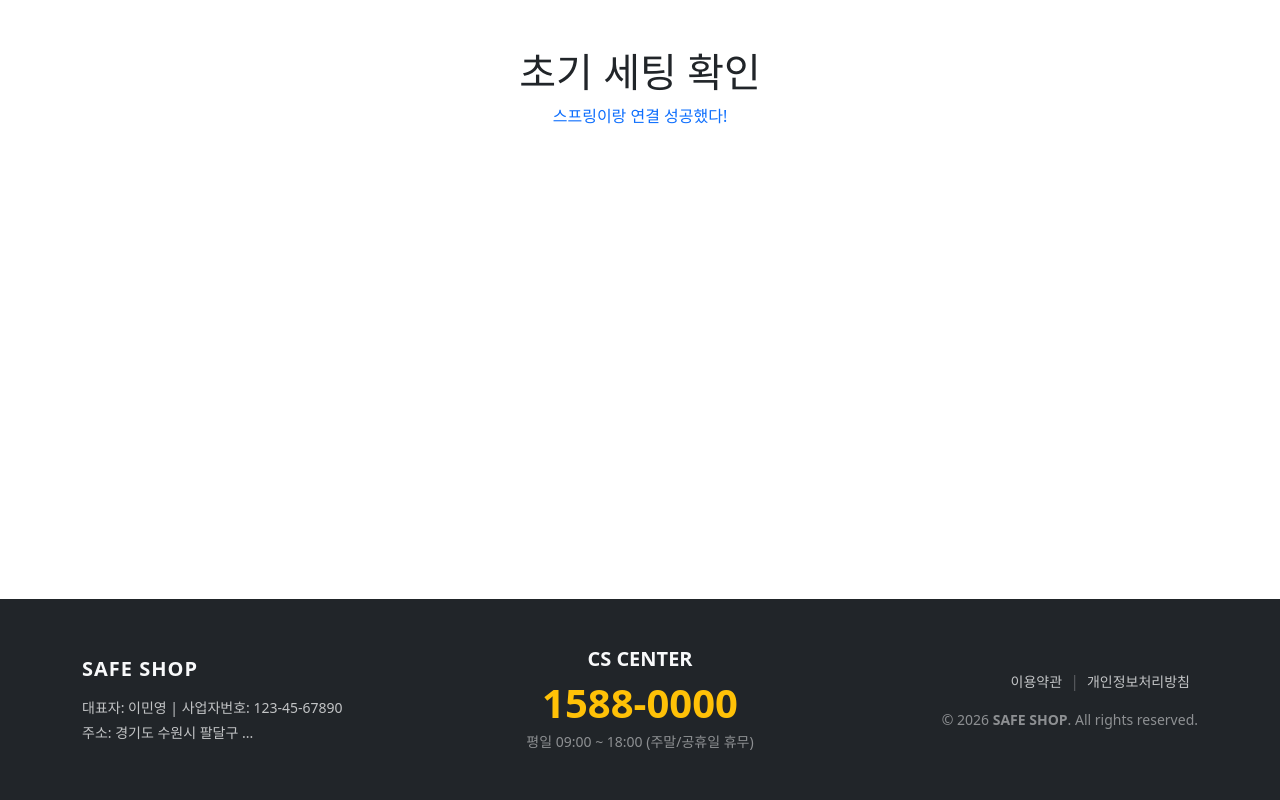
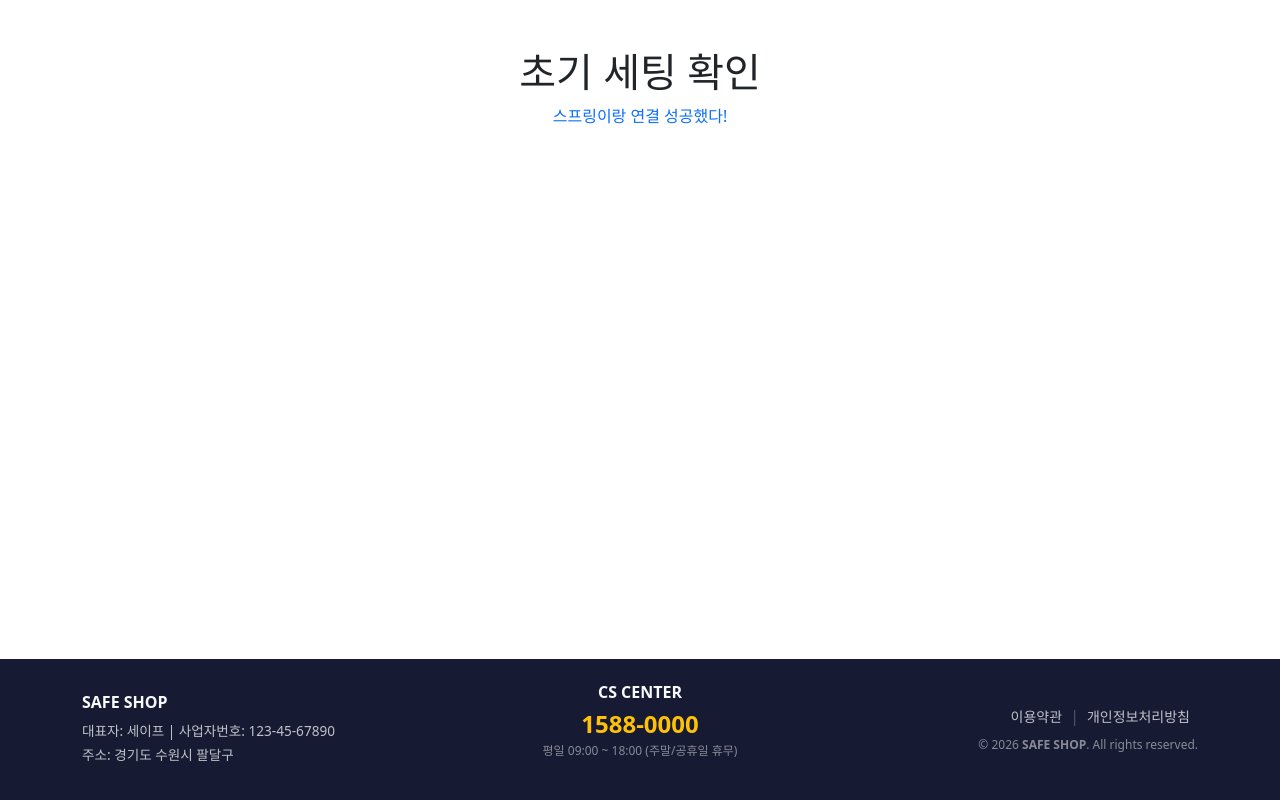
Before and after one commit to mmmina1/safe-project, a React app in the folder frontend/: page / in a window 1280 px wide. Built offline with nearby package versions, Linux system fonts and the light colour scheme; the HTML template or start-up script is replaced by a standard one.

Commit message:
footer 작업완료

```diff
--- a/frontend/src/components/Footer.jsx
+++ b/frontend/src/components/Footer.jsx
@@ -3,34 +3,42 @@ import { Container, Row, Col } from 'react-bootstrap';
 
 function Footer() {
   return (
-    // container-fluid를 사용하거나, footer 자체에 bg를 주어 가로를 꽉 채웁니다.
-    <footer className="bg-dark text-light py-5" style={{ width: '100%', marginTop: 'auto' }}>
-      <Container fluid="lg"> {/* lg 사이즈까지는 적절한 여백을 유지하며 넓게 퍼집니다 */}
-        <Row className="gy-4 align-items-center">
+    <footer
+      className="text-light py-4"
+      style={{
+        backgroundColor: '#171a33', // 신뢰감을 주는 다크 네이비 색상
+        width: '100%',
+        marginTop: 'auto'
+      }}
+    >
+      <Container fluid="lg">
+        <Row className="gy-3 align-items-center">
           {/* 회사 정보 */}
           <Col lg={4} md={12} className="text-center text-lg-start">
-            <h5 className="fw-bold mb-3" style={{ letterSpacing: '1px' }}>SAFE SHOP</h5>
-            <div className="small opacity-75">
-              <p className="mb-1">대표자: 이민영 | 사업자번호: 123-45-67890</p>
-              <p className="mb-0 text-truncate">주소: 경기도 수원시 팔달구 ...</p>
+            <h6 className="fw-bold mb-2">SAFE SHOP</h6>
+            <div className="x-small opacity-75" style={{ fontSize: '0.85rem' }}>
+              <p className="mb-1">대표자: 세이프 | 사업자번호: 123-45-67890</p>
+              <p className="mb-0">주소: 경기도 수원시 팔달구</p>
             </div>
           </Col>
 
           {/* 고객 센터 */}
-          <Col lg={4} md={12} className="text-center border-lg-start border-lg-end border-secondary">
-            <h5 className="fw-bold mb-2">CS CENTER</h5>
-            <p className="display-6 fw-bold mb-1 text-warning">1588-0000</p>
-            <p className="small opacity-50 mb-0">평일 09:00 ~ 18:00 (주말/공휴일 휴무)</p>
+          <Col lg={4} md={12} className="text-center">
+            <h6 className="fw-bold mb-1">CS CENTER</h6>
+            <p className="fs-4 fw-bold mb-0 text-warning">1588-0000</p>
+            <p className="x-small opacity-50" style={{ fontSize: '0.75rem' }}>
+              평일 09:00 ~ 18:00 (주말/공휴일 휴무)
+            </p>
           </Col>
 
           {/* 링크 및 저작권 */}
           <Col lg={4} md={12} className="text-center text-lg-end">
-            <div className="mb-3">
-              <a href="#terms" className="text-light text-decoration-none small mx-2 opacity-75 hover-opacity-100">이용약관</a>
+            <div className="mb-2">
+              <a href="#terms" className="text-light text-decoration-none small mx-2 opacity-75">이용약관</a>
               <span className="opacity-25">|</span>
-              <a href="#privacy" className="text-light text-decoration-none small mx-2 opacity-75 hover-opacity-100">개인정보처리방침</a>
+              <a href="#privacy" className="text-light text-decoration-none small mx-2 opacity-75">개인정보처리방침</a>
             </div>
-            <p className="small opacity-50 mb-0">
+            <p className="x-small opacity-50 mb-0" style={{ fontSize: '0.75rem' }}>
               &copy; 2026 <strong>SAFE SHOP</strong>. All rights reserved.
             </p>
           </Col>
```
